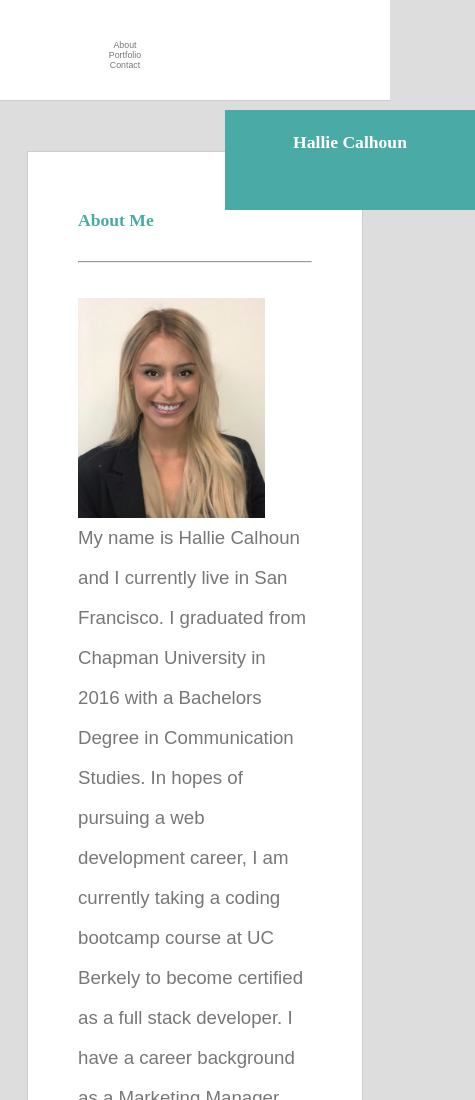
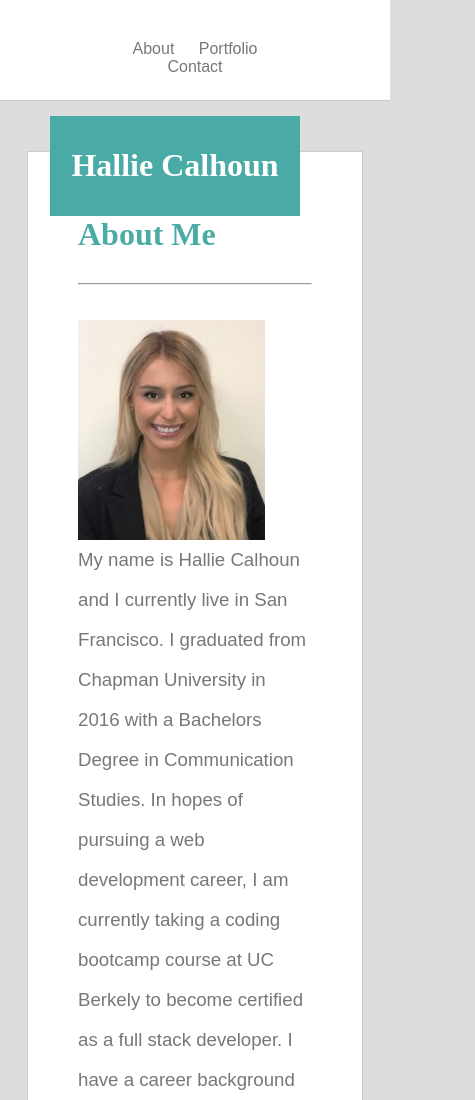
Before and after one commit to halliecalhoun/Responsive-Portfolio, a plain HTML site: page index.html in a window 390 px wide. Shown: the top 1100 px of the page, 475 px wide, since content can reach past the window. Drawn offline with Linux system fonts and the light colour scheme.

Commit message:
about page- 980 and 768px media updated

```diff
--- a/assets/css/style.css
+++ b/assets/css/style.css
@@ -25,6 +25,7 @@ nav {
     text-align: center;
     padding: 40px;
     margin-right: 140px;
+    margin: auto 0;
 }
 
 a {
@@ -42,6 +43,7 @@ a {
     height: 100px;
     text-align: center;
     margin-left: 175px;
+    margin: auto 0;
 }
 
 #logo-text {
@@ -298,10 +300,17 @@ input[type=submit] {
 @media (max-width: 980px) {
     /* This makes it so that every element using rem will shrink a little bit as our screen size does.  */
       html {
-        font-size: 55%;
+
       }
 
+      .logo {
+          margin: 0 auto;
 
+      }
+
+      nav {
+          margin: 0 auto;
+      }
     }
 
 
```
